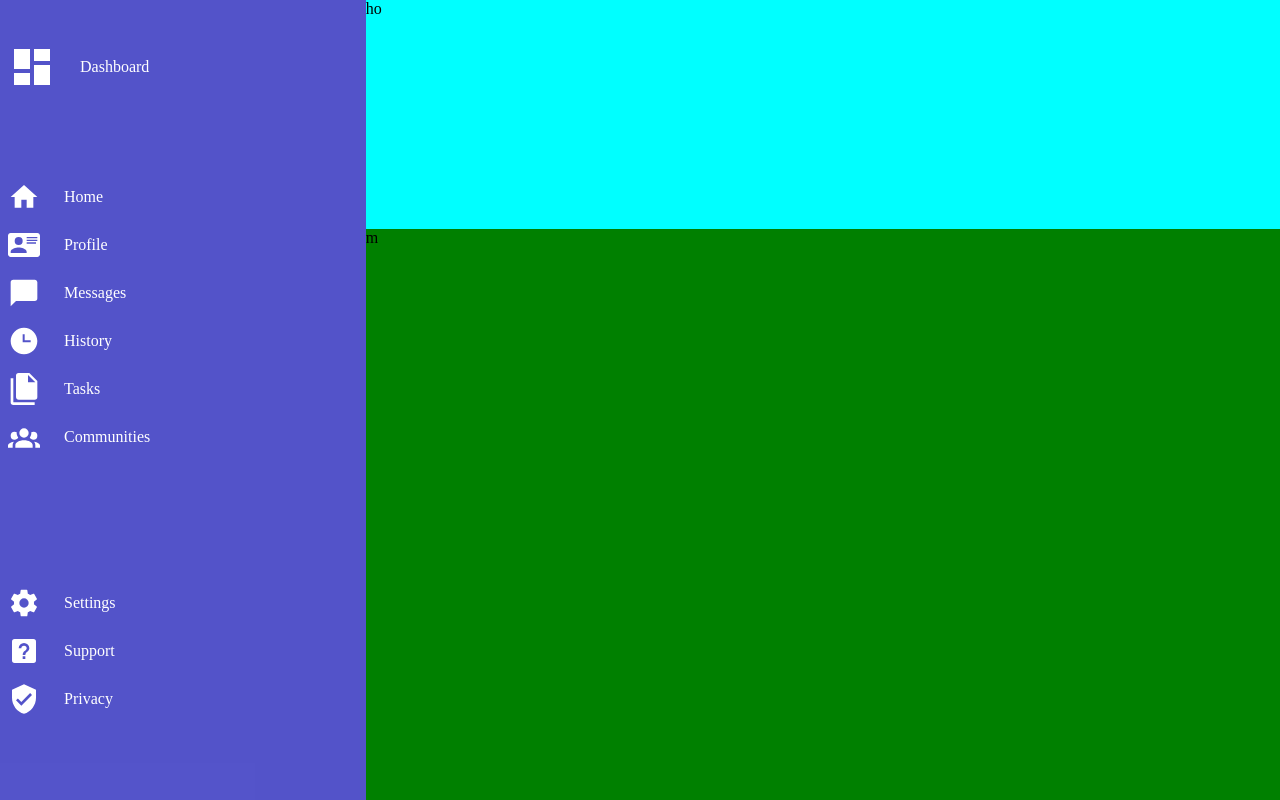
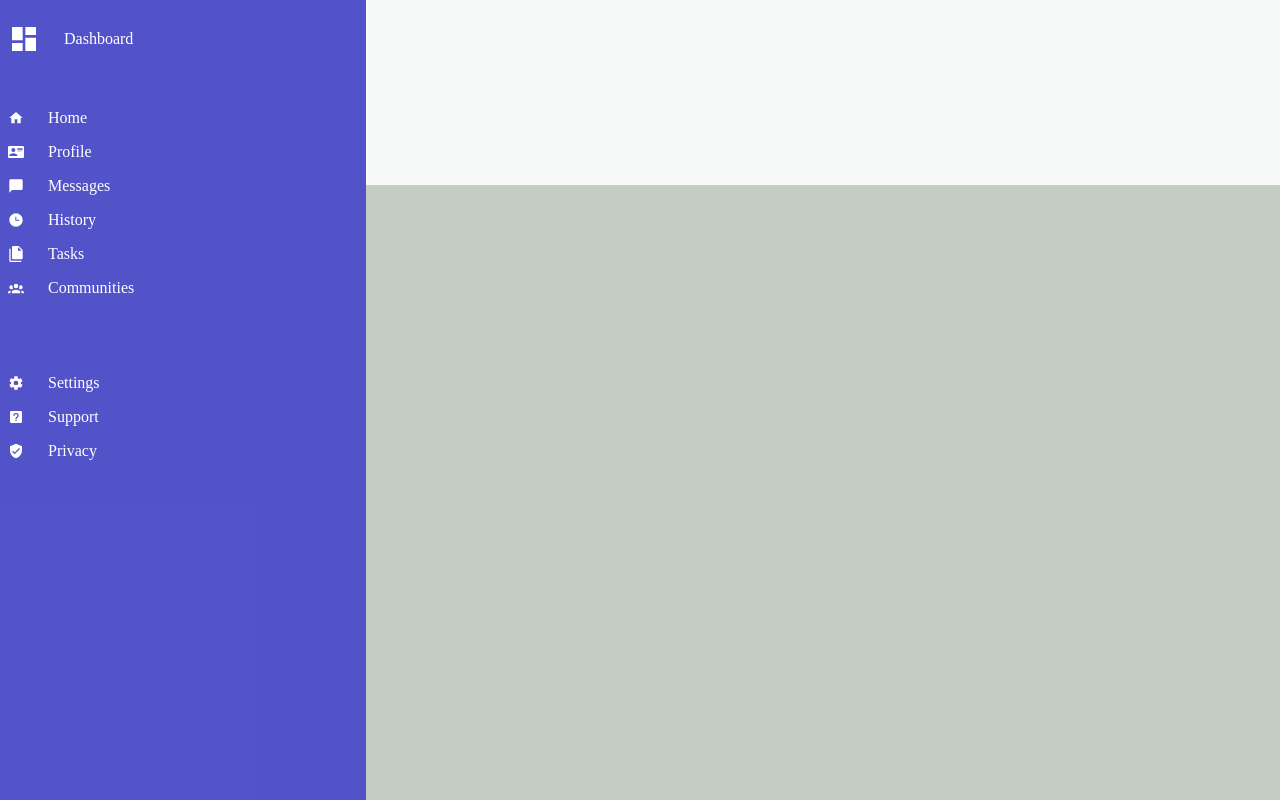
Before and after one commit to Kwasi48/admin-dashboard, a plain HTML site: page index.html in a window 1280 px wide. Drawn offline with Linux system fonts and the light colour scheme.

Commit message:
sidebar done

```diff
--- a/index.html
+++ b/index.html
@@ -9,6 +9,7 @@
 <body>
     <div class="container">
         <div class=side-note>
+            <div class="gaps">
                     <div class="dashy giddy">
                         <img src="./icons/view-dashboard.svg" alt="" class="dasi">
                         <p>Dashboard</p>
@@ -66,8 +67,10 @@
                         </ul>
                     </div>
             </div>
-        <div class="header">ho</div>
-        <div class="main">m</div>
+            <div class="nou"></div>
+         </div>
+        <div class="header"></div>
+        <div class="main"></div>
 
     </div>
 </body>
--- a/style.css
+++ b/style.css
@@ -2,16 +2,17 @@
     box-sizing: border-box;
     margin: 0px;
     padding: 0px;
+    font-size: 0.2 rem;
 
     /* overflow: auto; */
 }
 
 :root {
 
-    --icon-height: 2rem;
-    --icon-width: 2rem;
-    --icon-dash: 3rem;
-    --icon-dasw: 3rem;
+    --icon-height: 1rem;
+    --icon-width: 1rem;
+    --icon-dash: 2rem;
+    --icon-dasw: 2rem;
 }
 
 
@@ -19,7 +20,7 @@
 .container {
     display: grid;
     grid-template-columns: 2fr 5fr;
-    grid-template-rows: 2fr 5fr;
+    grid-template-rows: 1.5fr 5fr;
     height: 100vh;
     width: 100vw;
 
@@ -29,17 +30,19 @@
     display: grid;
     grid-area:1 / 1 /3 / 2 ;
     background-color: rgba(20, 20, 182, 0.729);
-    gap: 3rem;
+    gap: 10rem;
+
+
 }
 
 .header{
     grid-area: 1 /2/2/3;
-    background-color: aqua;
+    background-color: rgb(248, 249, 249);
 }
 
 .main{
     grid-area: 2 /2/3/3;
-    background-color: green;
+    background-color: rgb(196, 205, 196);
 }
 
 img {
@@ -74,3 +77,9 @@ ul{
     gap: 1.5rem;
     padding-left: 0.5rem;
 }
+
+.gaps {
+    display: grid;
+    gap: 2em;
+
+}
```
Lines whose indentation alone changed are shown as unchanged.
